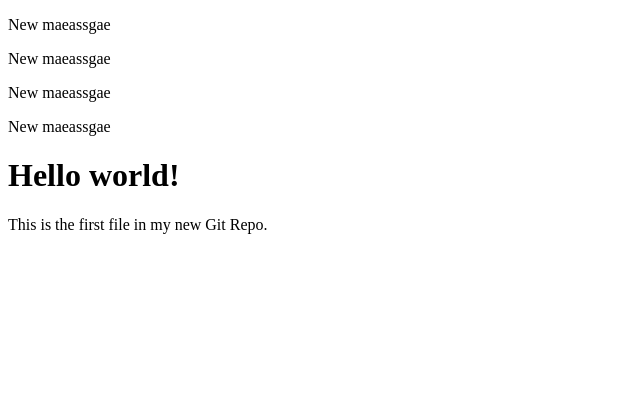
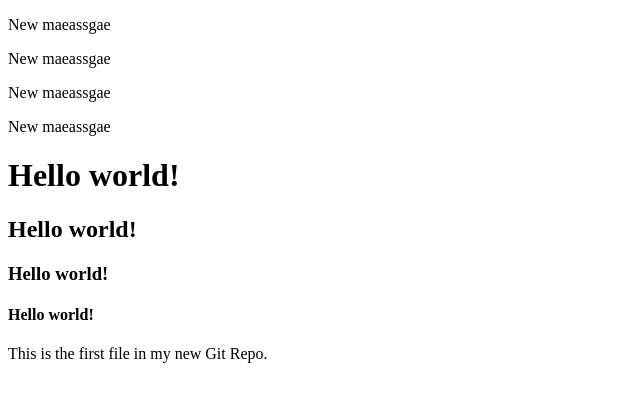
Before and after one commit to Neelesh727/Java8_Prac01, a plain HTML site: page index.html in a window 1280 px wide. Shown: the whole page, without its empty margins (0-640 px from the left). Drawn offline with Linux system fonts and the light colour scheme.

Commit message:
Update index.html
added new tags

```diff
--- a/index.html
+++ b/index.html
@@ -11,6 +11,10 @@
     <p>New maeassgae</p>
 
 <h1>Hello world!</h1>
+<h2>Hello world!</h2>
+<h3>Hello world!</h3>
+<h4>Hello world!</h4>
+
 <p>This is the first file in my new Git Repo.</p>
 
 </body>
```
